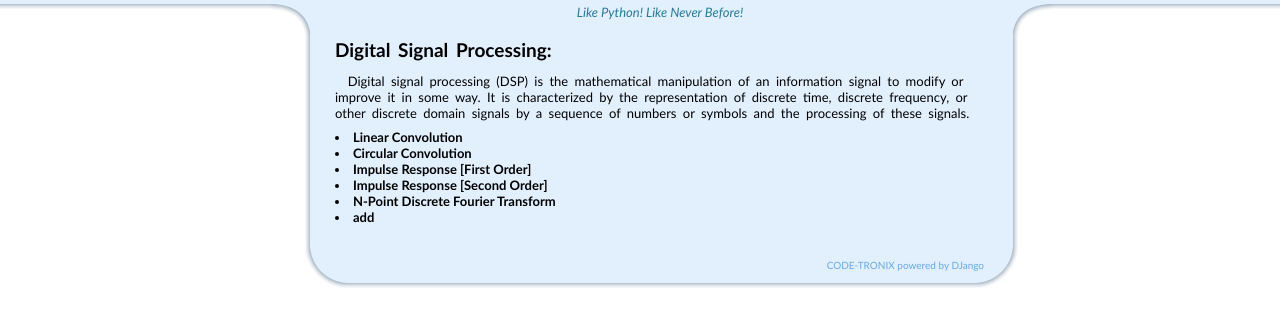
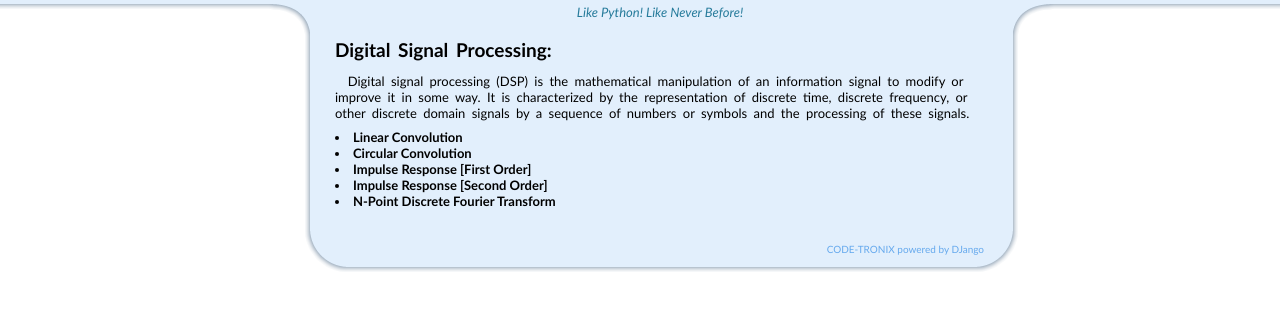
Before and after one commit to kingspp/PyDSP, a Django app: template myapp/templates/home.html in a window 1280 px wide. Shown: the part 139-465 px from the top of the page. Run offline with Django 3.2, Linux system fonts and the light colour scheme; the template is opened without the code that fills it, so the values that code supplies are empty; parts of the project's set-up code (start-up, migrations or seed data) failed here and were passed over.

Commit message:
Removed the add

```diff
--- a/myapp/templates/home.html
+++ b/myapp/templates/home.html
@@ -44,7 +44,7 @@
                 <li><a href="imp_respf">Impulse Response [First Order]</a></li>
                 <li><a href="imp_resps">Impulse Response [Second Order]</a></li>
                 <li><a href="ndft">N-Point Discrete Fourier Transform</a></li>
-                <li><a href="add">add</a></li>
+
                 </list>
 
                 {% endblock %}
```
